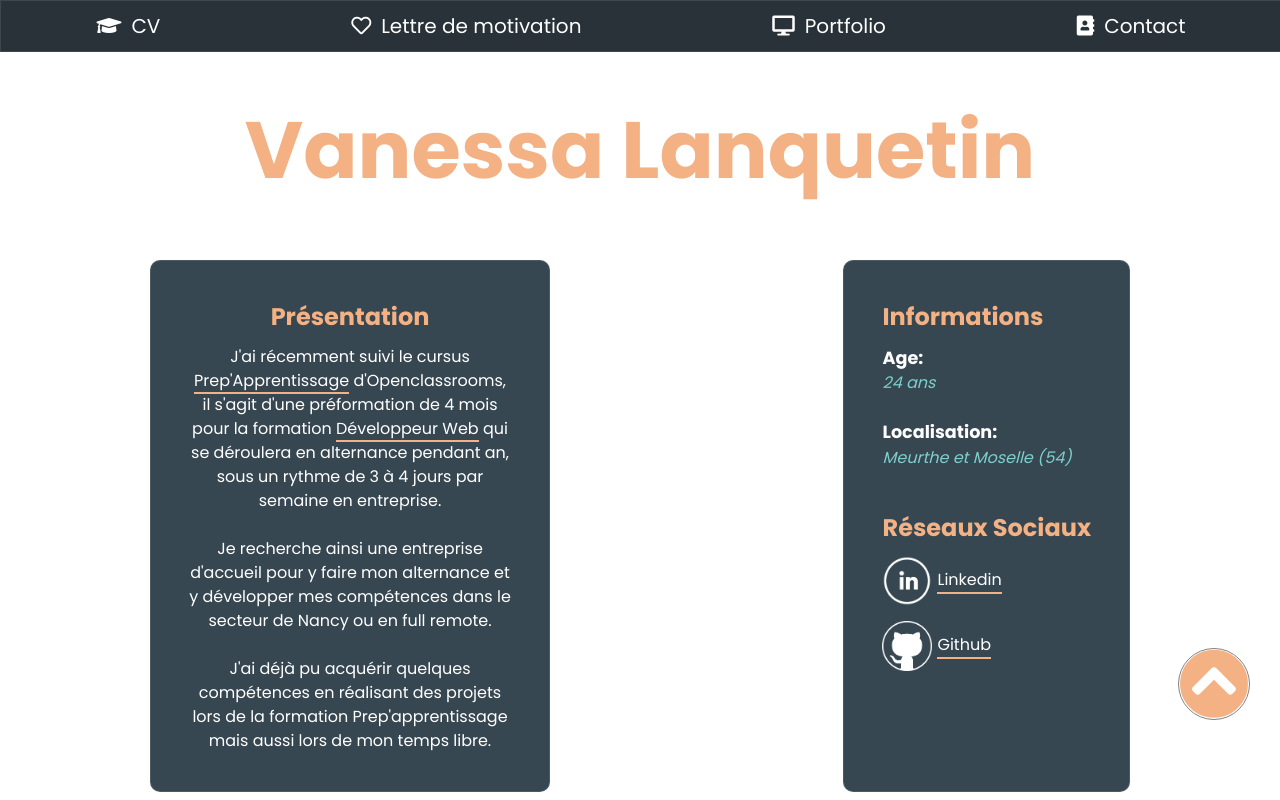
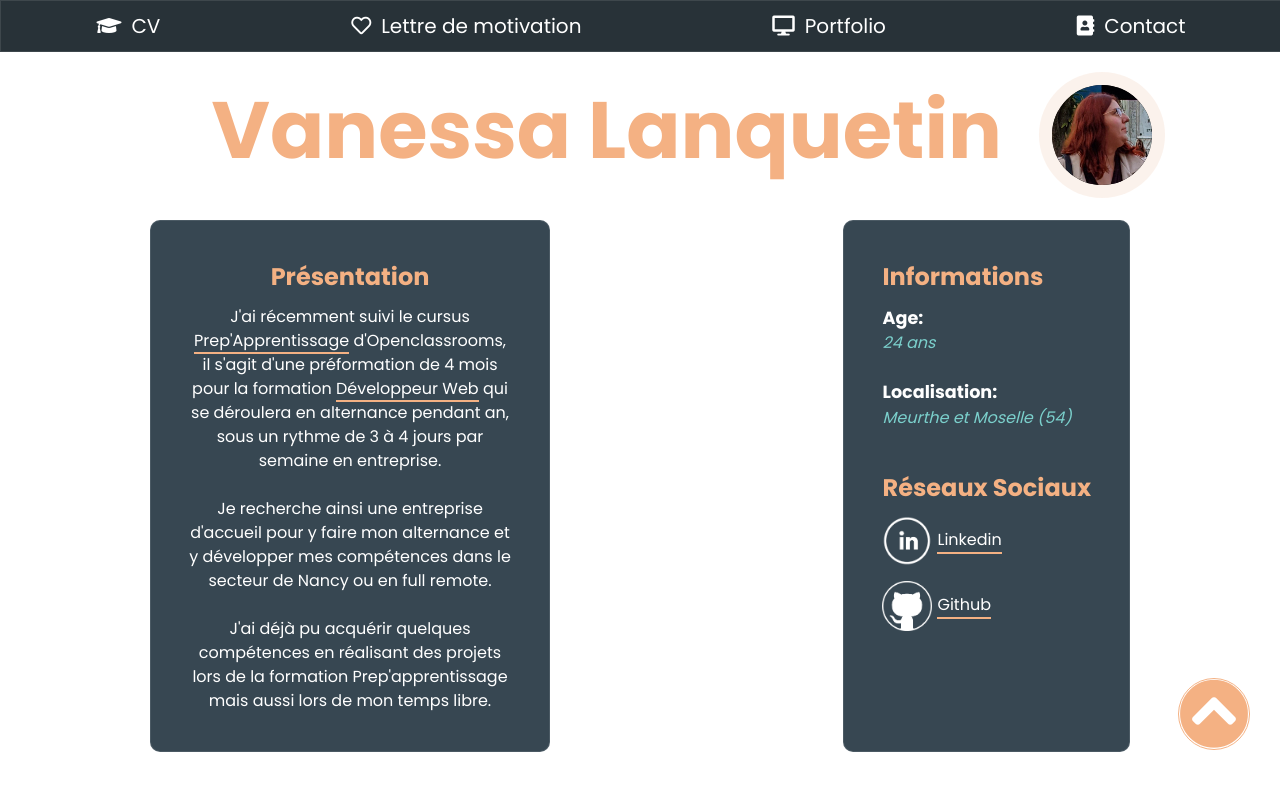
Before and after one commit to vanessa-lanquetin/vanessalanquetin.fr, a Vue app: page / in a window 1280 px wide. Shown: the top 800 px of the page. Built offline with nearby package versions, Linux system fonts and the light colour scheme; no server answers.

Commit message:
update design, add pulse anim and details

```diff
--- a/src/components/arrow.vue
+++ b/src/components/arrow.vue
@@ -16,18 +16,18 @@ export default {
   font-size: 70px;
   color: #f4b183;
   position: fixed;
-  bottom: 30px;
+  bottom: 0;
   right: 30px;
   z-index: 20;
   transition: 300ms;
-  border: 1px solid grey;
+  border: 1px solid #f4b183;
   border-radius: 50%;
   box-shadow: 0px 0px 30px -10px white;
   margin-bottom: 50px;
   transition: 300ms;
 }
 #arrow:hover,#arrow:focus{
-  color: #374752;
+  color: #f4b083b0;
 }
 @media screen and (max-width: 777px){
   #arrow{
--- a/src/components/section-1.vue
+++ b/src/components/section-1.vue
@@ -1,12 +1,14 @@
 <template>
   <section class="sec-01">
-    <div class="main-title" v-scroll-reveal="{ preset: 'left' }">
-    <h1  >
-      Vanessa Lanquetin
-    </h1>
+    <div id="main-title" v-scroll-reveal="{ preset: 'left' }">
+      <div id="container-title">
+        <h1>Vanessa Lanquetin <br /></h1>
+      </div>
+      <div class="pulse-anim">
+        <img id="round-img" src="../assets/img/2.jpg" alt="" />
+      </div>
     </div>
 
-    <!-- <img id="round-img" src="../assets/Img/2.jpg" alt="" /> -->
     <div class="container">
       <div class="content">
         <div
@@ -101,11 +103,32 @@
 </script>
 
 <style lang="scss" scoped>
+.pulse-anim {
+  width: 100px;
+  height: 100px;
+  border-radius: 50%;
+  background: #000;
+  box-shadow: 0 0 0 0 #f4b183;
+  animation: pulse 1.7s infinite;
+}
+
+@keyframes pulse {
+  to {
+    box-shadow: 0 0 0 15px rgba(0, 0, 0, 0.01);
+  }
+}
+
 #round-img {
-  position: absolute;
-  z-index: 99;
-  width: 200px;
-  top: 180px;
+  height: 100px;
+  width: 100px;
+  border-radius: 60%;
+  filter: saturate(150%);
+}
+#container-title {
+  display: flex;
+  flex-direction: column;
+  justify-content: right;
+  text-align: right;
 }
 .sec-01 {
   display: flex;
@@ -118,18 +141,23 @@
   max-width: 750px;
 }
 .sec-01 #img1 {
-height: 100%;
-filter: saturate(230%);
+  height: 100%;
+  filter: saturate(230%);
 }
 
 .sec-01 .content {
   margin: 0 150px;
 }
-.main-title {
+#main-title {
   font-size: 2.5em;
-  margin: 40px 0;
-  width: 100%;
+  margin: 20px 0;
+  width: 80%;
   color: #f4b183;
+  display: flex;
+  flex-direction: row;
+  justify-content: right;
+  align-items: center;
+  gap: 50px;
 }
 /* INFOS */
 #info {
@@ -210,7 +238,7 @@ filter: saturate(230%);
     margin: 0;
     padding: 30px;
   }
-  .main-title {
+  #main-title {
     font-size: 2.6em;
     padding: 0 20px;
     box-sizing: border-box;
```
